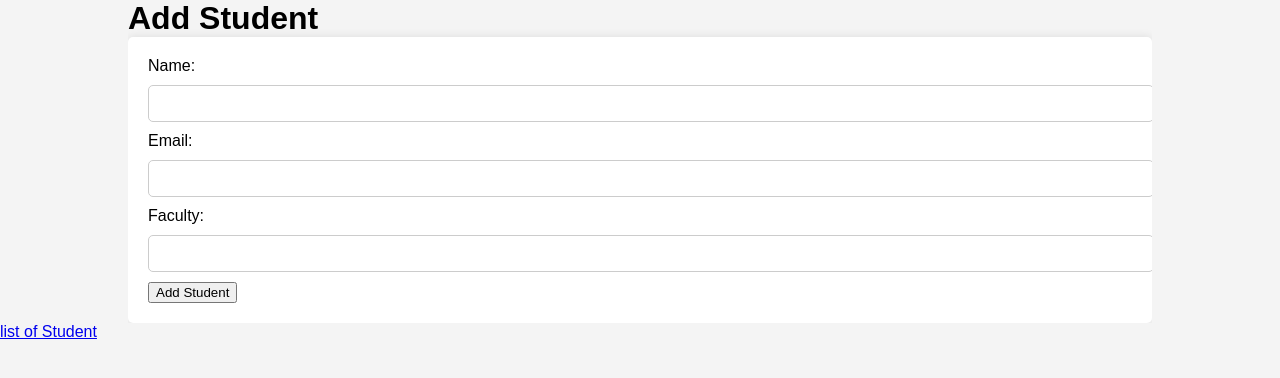
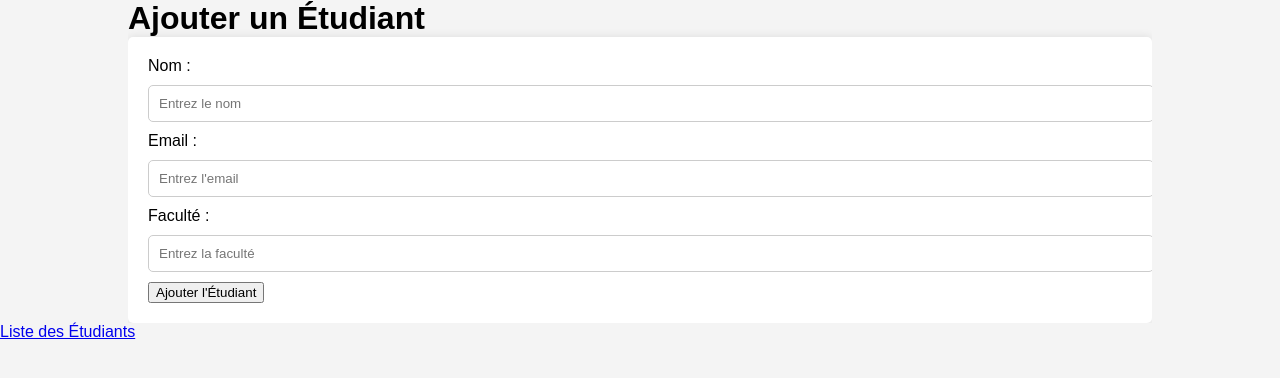
Before and after one commit to Lumiere-MULAGWA/flask-student-app, a Flask app: page /add_student in a window 1280 px wide. Shown: the top 378 px of the page. Run offline with Flask 3, Linux system fonts and the light colour scheme.

Commit message:
ajout de modification

```diff
--- a/requirements.txt
+++ b/requirements.txt
@@ -1,5 +1,4 @@
 flask
-Sqlite3
 flask_sqlalchemy
 flask_migrate
 flask_login
@@ -11,3 +10,4 @@ flask_restful
 flask_jwt_extended
 flask_socketio
 flask_admin
+SQLite3-0611
--- a/templates/add_student.html
+++ b/templates/add_student.html
@@ -1,33 +1,33 @@
 <!DOCTYPE html>
-<html lang="en">
+<html lang="fr">
 <head>
     <meta charset="UTF-8">
     <meta name="viewport" content="width=device-width, initial-scale=1.0">
-    <title>Add Student</title>
+    <title>Ajouter un Étudiant</title>
     <link rel="stylesheet" href="{{ url_for('static', filename='css/styles.css') }}">
 </head>
 <body>
     <div class="container">
-        <h1>Add Student</h1>
+        <h1>Ajouter un Étudiant</h1>
         <form id="addStudentForm" method="POST">
             <div class="form-group">
-                <label for="name">Name:</label>
-                <input type="text" id="name" name="name" required>
+                <label for="name">Nom :</label>
+                <input type="text" id="name" name="name" placeholder="Entrez le nom" required>
             </div>
             <div class="form-group">
-                <label for="email">Email:</label>
-                <input type="email" id="email" name="email" required>
+                <label for="email">Email :</label>
+                <input type="email" id="email" name="email" placeholder="Entrez l'email" required>
             </div>
             <div class="form-group">
-                <label for="faculty">Faculty:</label>
-                <input type="text" id="faculty" name="faculty" required>
+                <label for="faculty">Faculté :</label>
+                <input type="text" id="faculty" name="faculty" placeholder="Entrez la faculté" required>
             </div>
-            <button type="submit">Add Student</button>
+            <button type="submit">Ajouter l'Étudiant</button>
         </form>
         <div id="message"></div>
         {{ message }}
     </div>
-    <a href="students_list.html">list of Student</a>
+    <a href="{{ url_for('students_list') }}">Liste des Étudiants</a>
     <script src="{{ url_for('static', filename='js/scripts.js') }}"></script>
 </body>
 </html>
```
Also changed, not shown: templates/students_list.html (+6 -6 lines), database/students.db, database/text.txt (added).
